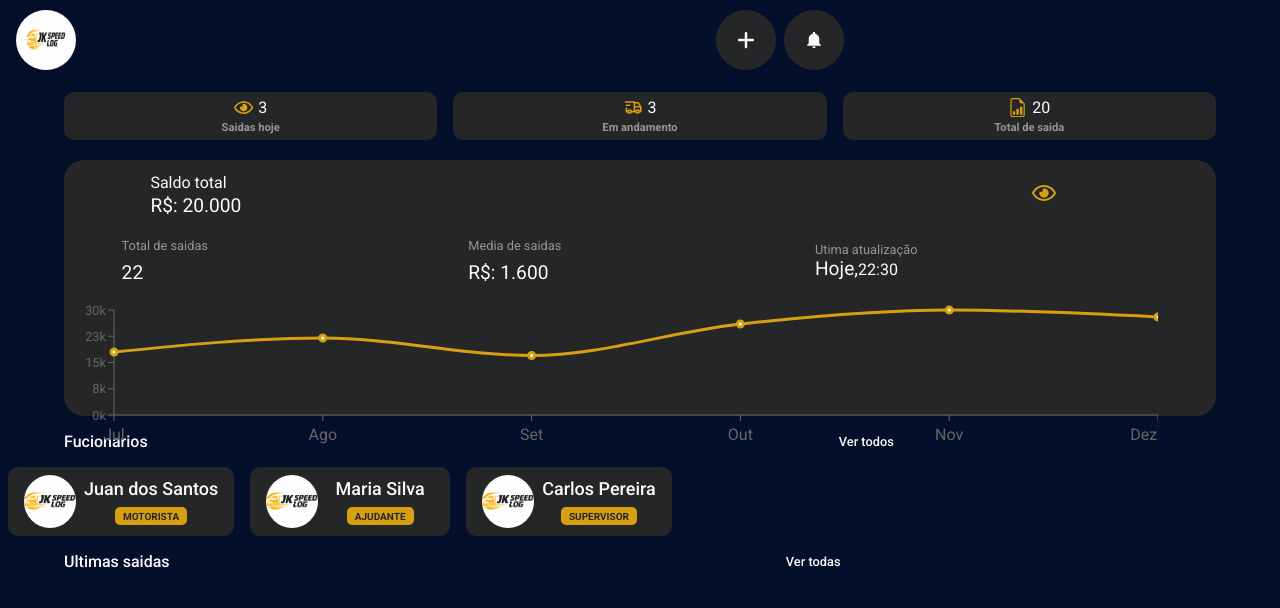
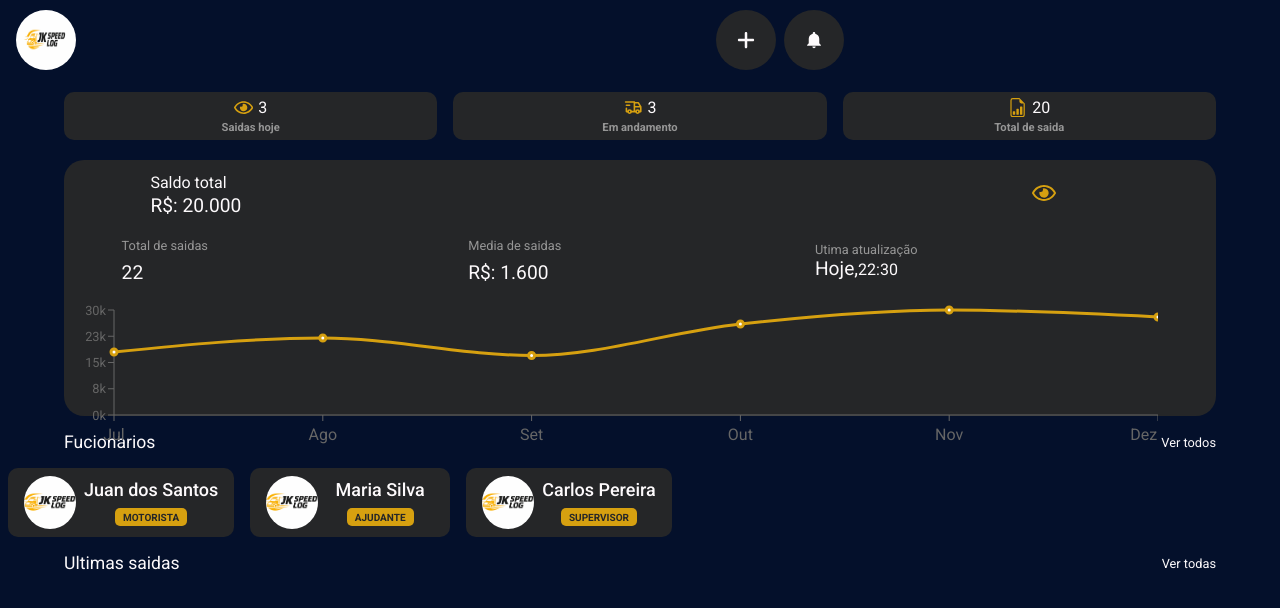
Before and after one commit to yagorodrigues2023/jkspeedlog, a React (Vite) app: page /#/home in a window 1280 px wide. Shown: the top 608 px of the page. Built offline with nearby package versions, Linux system fonts and the light colour scheme.

Commit message:
New Version

```diff
--- a/src/pages/home/index.jsx
+++ b/src/pages/home/index.jsx
@@ -17,18 +17,16 @@ export default function Home() {
         <CardsPerfil perfil={logo}/>
         <Cardstopo />
         <CardPrincipal />
-        <span className={`alinhamentoRowEsquerda`}
-        style={{width: "90%", color:"var(--corTexto)", fontWeight:"500"}}>
+        <span className={` ${styles.ver}`}>
           <label>Fucionarios</label>
-          <label className={styles.funcionarios} >Ver todos</label>
+          <label style={{ fontSize:"0.8rem"}}>Ver todos</label>
         </span>
 
         <Cards funcionarios={funcionarios} />
 
-        <span className={`alinhamentoRowEsquerda`}
-        style={{width: "90%", color:"var(--corTexto)", fontWeight:"500"}}>
+        <span className={` ${styles.ver}`}>
           <label>Ultimas saidas</label>
-          <label className={styles.ver} >Ver todas</label>
+          <label style={{ fontSize:"0.8rem"}}>Ver todas</label>
         </span>
     </div>
   );
--- a/src/pages/home/styles.module.css
+++ b/src/pages/home/styles.module.css
@@ -10,21 +10,17 @@
         gap: 1rem;
         width: 100vw;
         height: 100vh;
+    }
 
+.ver{
+        display: flex;
+        align-items: center;
+        justify-content: space-between;
+        width: 90%;
+        color: var(--corTexto);
+        font-weight:"500";
+        font-size: 1.1rem;
     }
-.funcionarios{
-
-        margin-left: 60%;
-        font-size: .8rem
-    }
-.funcionarios:active{
-
-        color:var(--activeTexto);
-}
-.ver{
-    margin-left: 53.5%;
-    font-size: .8rem
-}
-.ver:active {
+.ver label:active:last-of-type {
     color: var(--activeTexto);
 }
```
